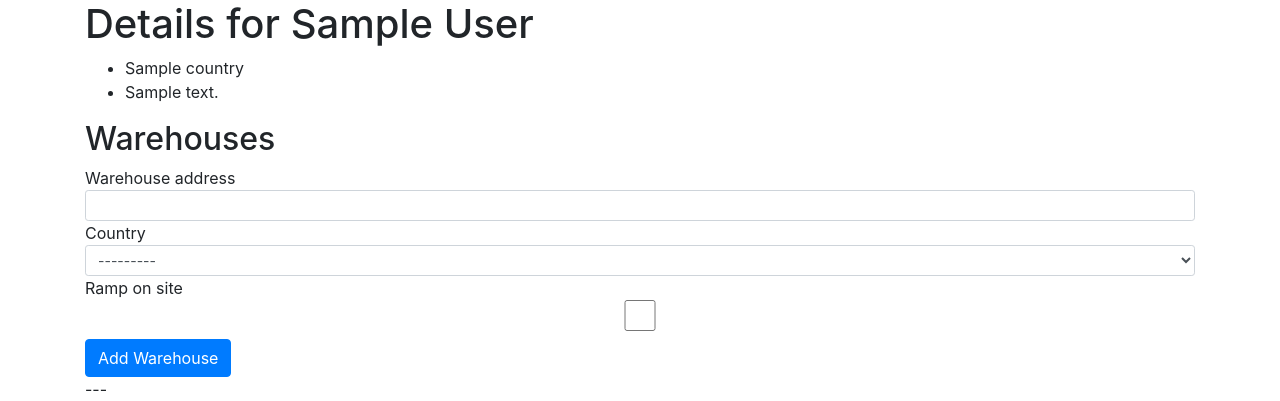
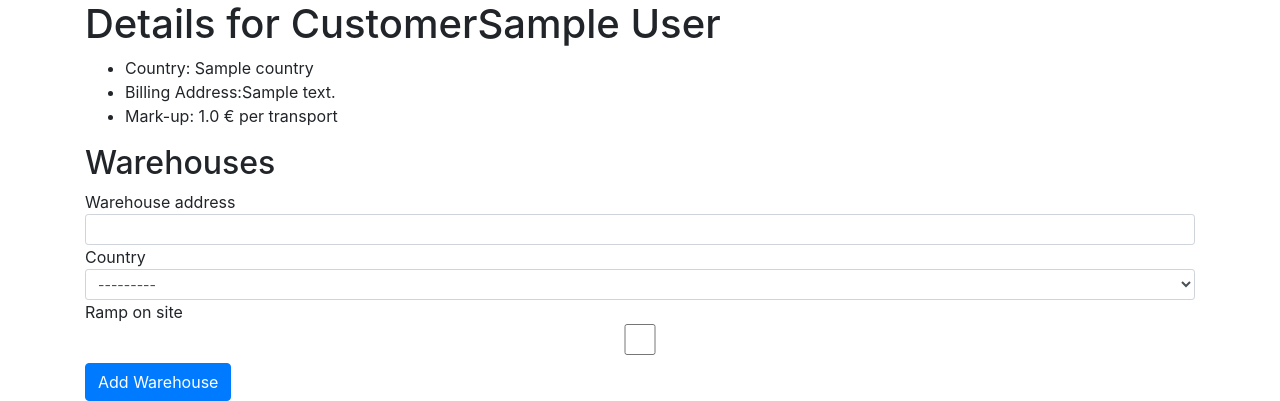
Before and after one commit to VJ-Ivanov/exam_project, a Django app: page /master_data/customers/details/1 in a window 1280 px wide. Shown: the part 106-507 px from the top of the page. Run offline with Django 3.2, Linux system fonts and the light colour scheme; tables that the repository leaves empty hold one stand-in row (Sample ...); some libraries are stand-ins or nearby versions.

Commit message:
- added markup field to CustomerCompany and connected it where necessary. - added markup column in general rate view

```diff
--- a/app/models.py
+++ b/app/models.py
@@ -23,6 +23,7 @@ class CustomerCompany(models.Model):
     customer_name = models.CharField(max_length=20, blank=False)
     billing_address = models.CharField(max_length=40)
     company_logo = models.URLField
+    mark_up = models.FloatField(default=0)
     published = models.BooleanField(default=False)
     country = models.ForeignKey(Country, on_delete=models.CASCADE)
 
--- a/templates/customer_create.html
+++ b/templates/customer_create.html
@@ -9,6 +9,8 @@
         {{ form.billing_address }}
         {{ form.country.label }}
         {{ form.country }}
+        {{ form.mark_up.label }}
+        {{ form.mark_up }}
         {{ form.company_logo.label }}
         {{ form.company_logo }}
         {% csrf_token %}
--- a/templates/customer_details.html
+++ b/templates/customer_details.html
@@ -2,10 +2,11 @@
 
 {% block site_content %}
     {% include 'partials/sub_nav.html' %}
-    <h1>Details for {{ customer.customer_name }}</h1>
+    <h1>Details for Customer{{ customer.customer_name }}</h1>
         <ul>
-            <li>{{ customer.country.name }}</li>
-            <li>{{ customer.billing_address }}</li>
+            <li>Country: {{ customer.country.name }}</li>
+            <li>Billing Address:{{ customer.billing_address }}</li>
+            <li>Mark-up: {{ customer.mark_up }} € per transport </li>
         </ul>
     <h2> Warehouses</h2>
 
--- a/templates/rate_list.html
+++ b/templates/rate_list.html
@@ -10,6 +10,7 @@
                 <th scope="col">Seaport</th>
                 <th scope="col">Trucker</th>
                 <th scope="col">Rate</th>
+                <th scope="col">Mark-Up</th>
                 <th scope="col">From:</th>
                 <th scope="col">To:</th>
             </tr>
@@ -23,6 +24,7 @@
                 <th>{{ rate.request.seaport.un_location_code }}</th>
                 <th>{{ rate.trucker.trucker_name }}</th>
                 <th>{{ rate.rate }} €</th>
+                <th>{{ rate.request.warehouse.customer_company.mark_up }}</th>
                 <th>{{ rate.valid_from }}</th>
                 <th>{{ rate.valid_from }}</th>
               </tr>
```
Also changed, not shown: app/migrations/0005_customercompany_mark_up.py (added), app/migrations/0006_auto_20201203_0005.py (added).
